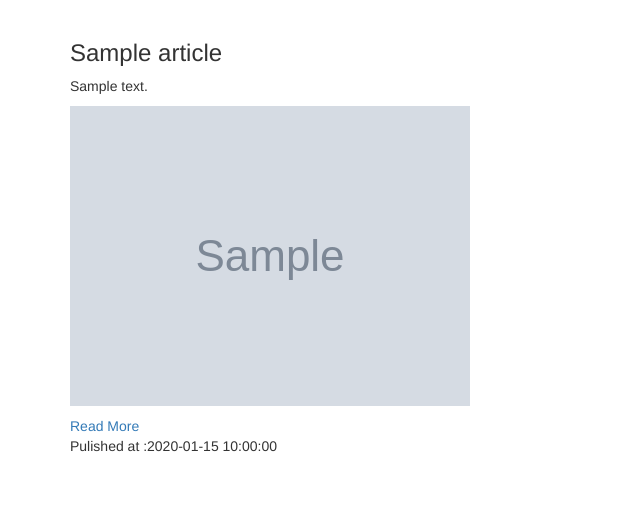
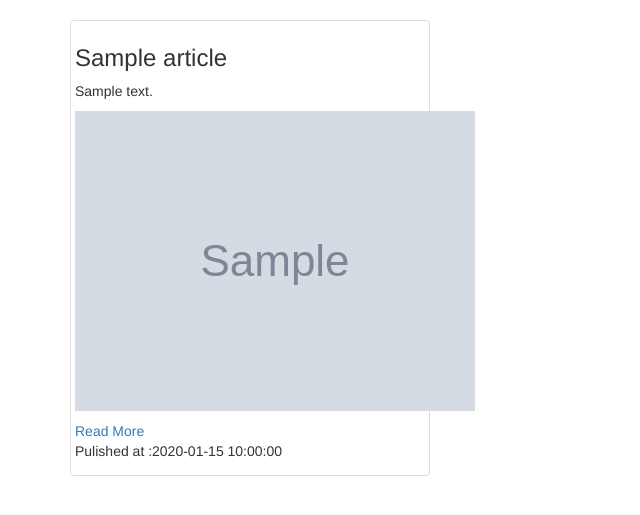
Before and after one commit to laetitia123/News-Highlight, a Flask app: template app/templates/articles.html in a window 1280 px wide. Shown: the part 52-567 px from the top of the page, without its empty margins (0-640 px from the left). Run offline with Flask 2, Linux system fonts and the light colour scheme; the template is opened without the code that fills it: most values are stand-ins (such as "Sample title", 1, 10 or a date in 2020); grey boxes marked "Sample" are stand-in pictures; some libraries are stand-ins or nearby versions.

Commit message:
index html is modified

```diff
--- a/app/templates/articles.html
+++ b/app/templates/articles.html
@@ -9,7 +9,7 @@
         {%for article in articles %}
 
         <div class="col-md-4">
-
+            <div class="thumbnail">
             <h3>{{ article.title }}</h3>
 
             <p class="overview"> {{article.description}}</p>
@@ -19,6 +19,7 @@
         {%endfor%}
         </div>
         </div>
+        </div>
 
 </div>
 {% endblock %}
```
